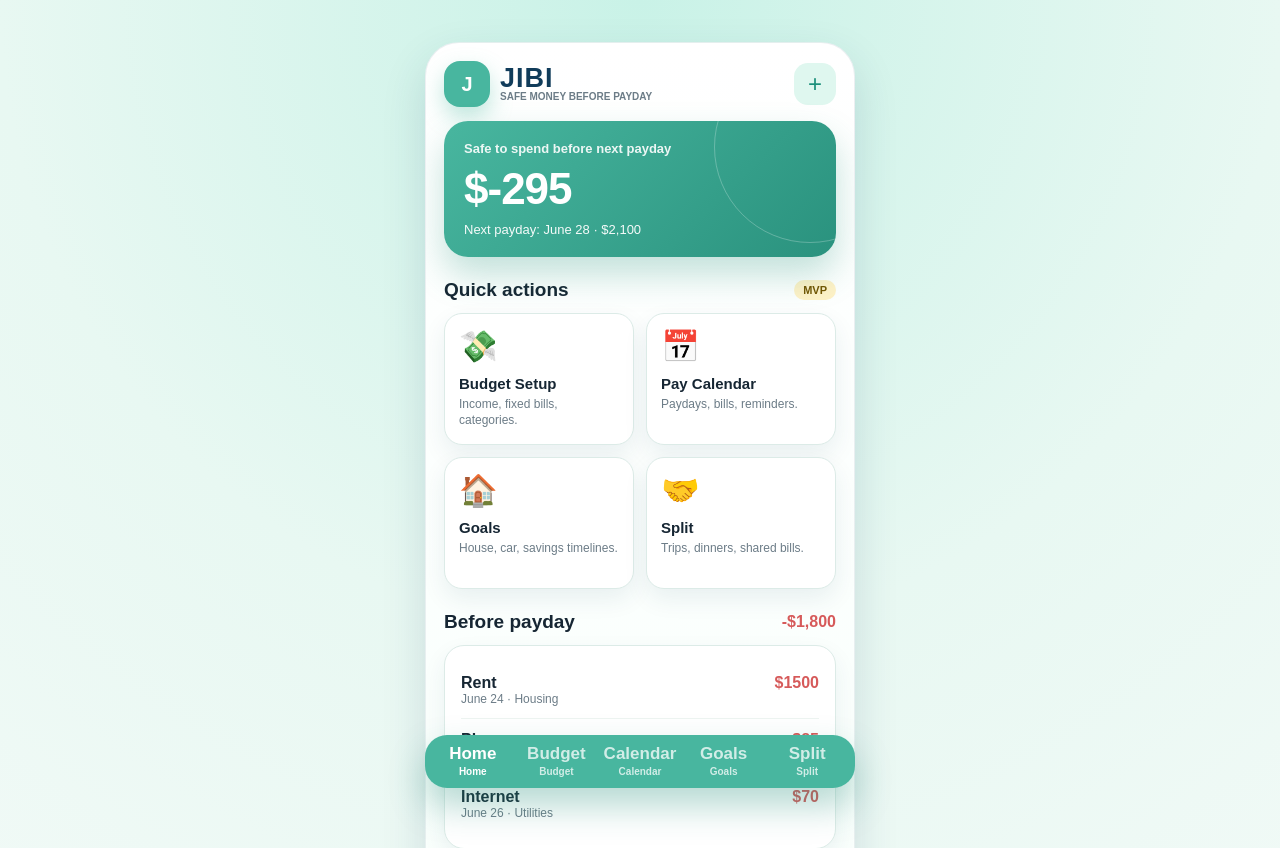
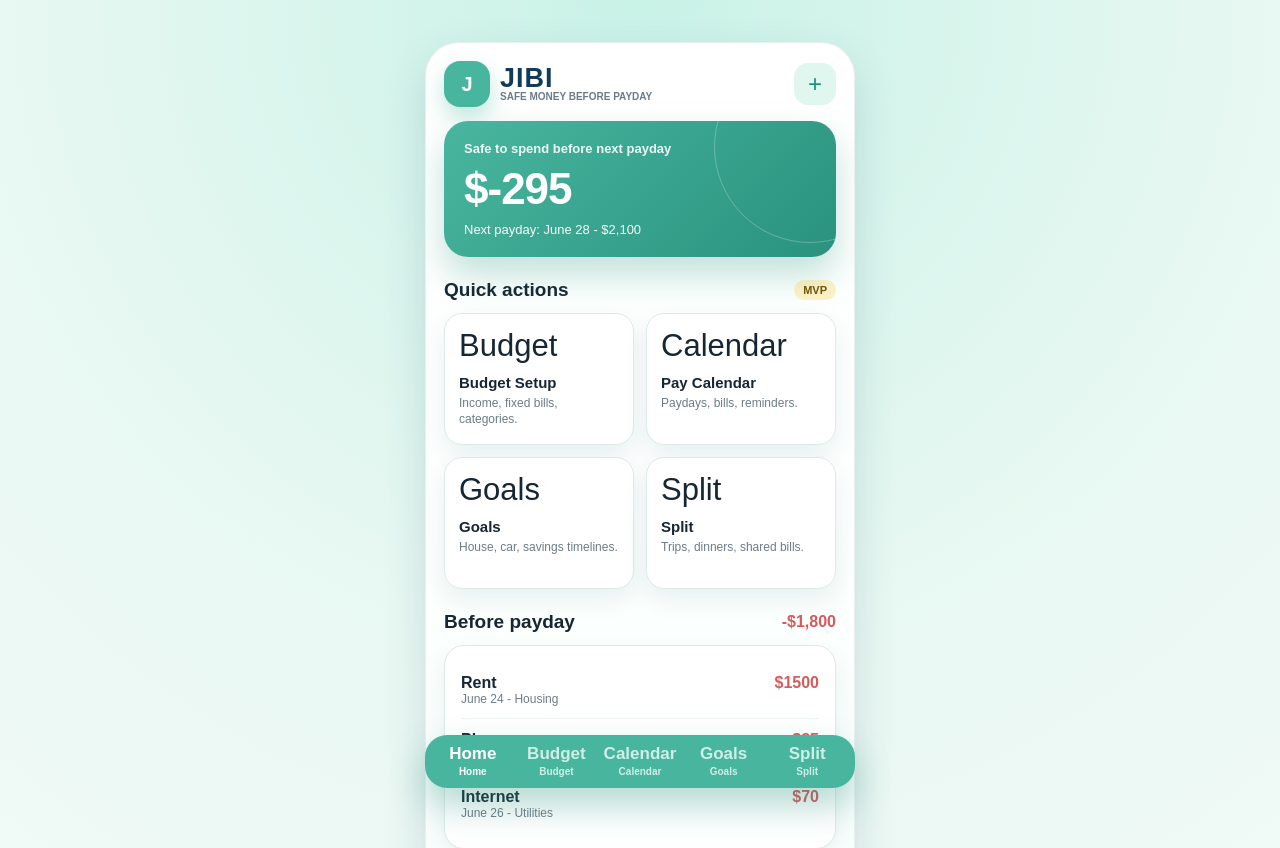
Before and after one commit to homepc2977-ship-it/jibi, a Next.js app: page / in a window 1280 px wide. Shown: the top 848 px of the page. Built offline with nearby package versions, Linux system fonts and the light colour scheme.

Commit message:
Use safe anchors on dashboard links

```diff
--- a/app/page.tsx
+++ b/app/page.tsx
@@ -1,13 +1,12 @@
-import Link from "next/link";
 import { AppHeader } from "./components/AppHeader";
 import { BottomNav } from "./components/BottomNav";
 import { calculateSafeToSpend, demoBills, demoCategories, demoGoals, demoIncome } from "./data/demo";
 
 const menuCards = [
-  { title: "Budget Setup", emoji: "💸", href: "/budget", text: "Income, fixed bills, categories." },
-  { title: "Pay Calendar", emoji: "📅", href: "/calendar", text: "Paydays, bills, reminders." },
-  { title: "Goals", emoji: "🏠", href: "/goals", text: "House, car, savings timelines." },
-  { title: "Split", emoji: "🤝", href: "/split", text: "Trips, dinners, shared bills." },
+  { title: "Budget Setup", emoji: "Budget", href: "/budget", text: "Income, fixed bills, categories." },
+  { title: "Pay Calendar", emoji: "Calendar", href: "/calendar", text: "Paydays, bills, reminders." },
+  { title: "Goals", emoji: "Goals", href: "/goals", text: "House, car, savings timelines." },
+  { title: "Split", emoji: "Split", href: "/split", text: "Trips, dinners, shared bills." },
 ];
 
 export default function Home() {
@@ -23,7 +22,7 @@ export default function Home() {
           <section className="hero-card">
             <p className="hero-label">Safe to spend before next payday</p>
             <h1 className="hero-number">${safeToSpend.toLocaleString()}</h1>
-            <p className="hero-note">Next payday: {demoIncome.nextPaydayDate} · ${demoIncome.nextPaydayAmount.toLocaleString()}</p>
+            <p className="hero-note">Next payday: {demoIncome.nextPaydayDate} - ${demoIncome.nextPaydayAmount.toLocaleString()}</p>
           </section>
 
           <div className="section-title">
@@ -32,11 +31,11 @@ export default function Home() {
           </div>
           <div className="card-grid">
             {menuCards.map((card) => (
-              <Link key={card.href} href={card.href} className="feature-card">
+              <a key={card.href} href={card.href} className="feature-card">
                 <div className="emoji">{card.emoji}</div>
                 <h3>{card.title}</h3>
                 <p>{card.text}</p>
-              </Link>
+              </a>
             ))}
           </div>
 
@@ -49,7 +48,7 @@ export default function Home() {
               <div className="money-row" key={bill.id}>
                 <div>
                   <strong>{bill.name}</strong>
-                  <div style={{ color: "var(--muted)", fontSize: 12 }}>{bill.date} · {bill.category}</div>
+                  <div style={{ color: "var(--muted)", fontSize: 12 }}>{bill.date} - {bill.category}</div>
                 </div>
                 <span className="amount-danger">${bill.amount}</span>
               </div>
@@ -58,7 +57,7 @@ export default function Home() {
 
           <div className="section-title">
             <h2>Monthly budget</h2>
-            <Link href="/budget" style={{ color: "var(--mint-dark)", fontWeight: 900, textDecoration: "none" }}>Edit</Link>
+            <a href="/budget" style={{ color: "var(--mint-dark)", fontWeight: 900, textDecoration: "none" }}>Edit</a>
           </div>
           <section className="panel">
             {demoCategories.slice(0, 3).map((category) => {
@@ -77,7 +76,7 @@ export default function Home() {
 
           <div className="section-title">
             <h2>Goals</h2>
-            <Link href="/goals" style={{ color: "var(--mint-dark)", fontWeight: 900, textDecoration: "none" }}>View all</Link>
+            <a href="/goals" style={{ color: "var(--mint-dark)", fontWeight: 900, textDecoration: "none" }}>View all</a>
           </div>
           <section className="panel">
             {demoGoals.slice(0, 2).map((goal) => {
```
